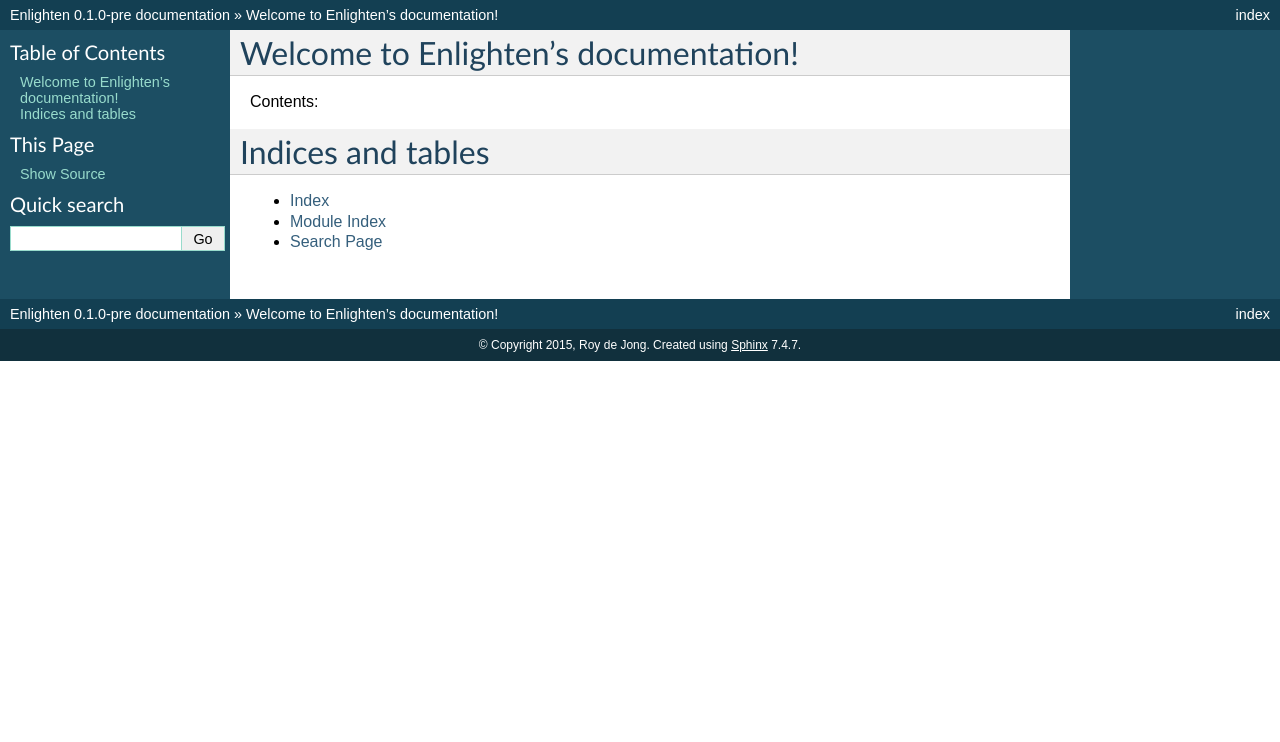
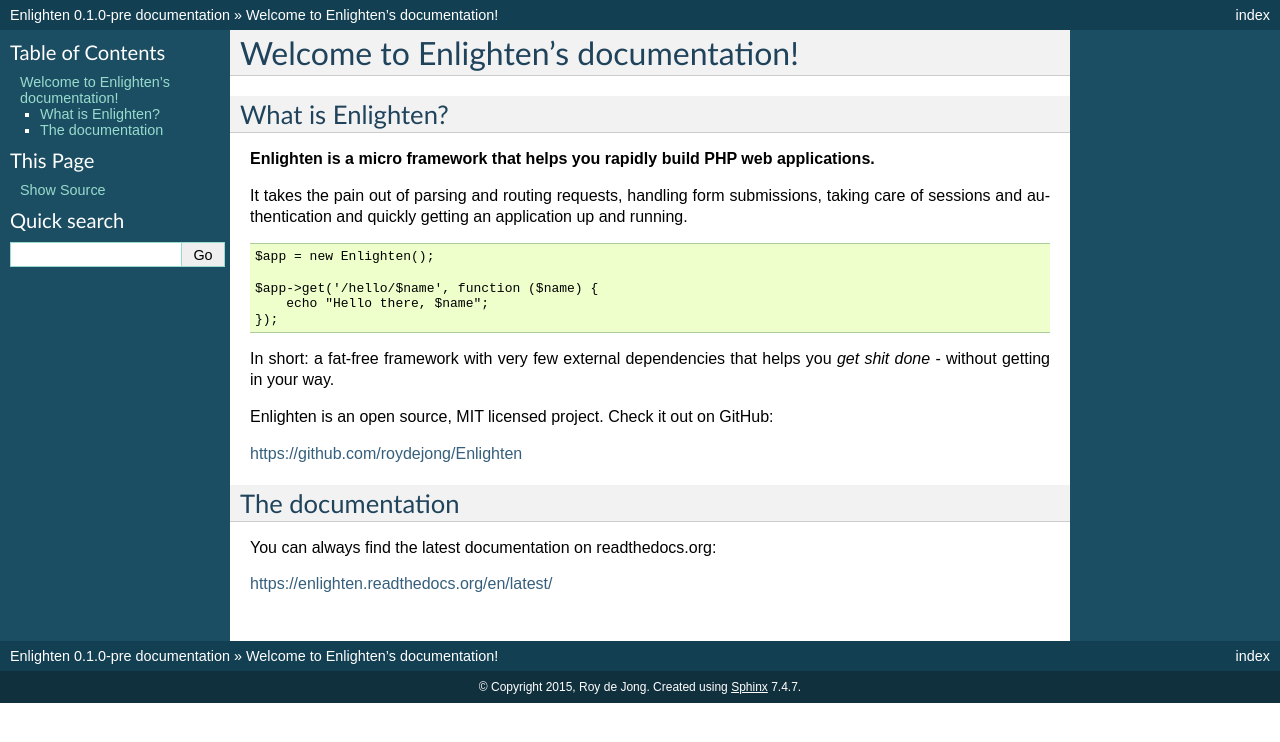
Before and after one commit to roydejong/Enlighten, a Sphinx documentation site: the page built from docs/index.rst, in a window 1280 px wide. Shown: the top 742 px of the page. Built offline with Sphinx 7.4.7, drawn with Linux system fonts in a browser that asks for light colours.

Commit message:
Docs: Index

```diff
--- a/docs/index.rst
+++ b/docs/index.rst
@@ -1,21 +1,29 @@
-.. Enlighten documentation master file, created by
-   sphinx-quickstart on Mon Jul  6 23:32:06 2015.
-   You can adapt this file completely to your liking, but it should at least
-   contain the root `toctree` directive.
-
 Welcome to Enlighten's documentation!
 =====================================
 
-Contents:
+What is Enlighten?
+^^^^^^^^^^^^^^^^^^
+**Enlighten is a micro framework that helps you rapidly build PHP web applications.**
 
-.. toctree::
-   :maxdepth: 2
+It takes the pain out of parsing and routing requests, handling form submissions, taking care of sessions and authentication and quickly getting an application up and running.
+
+.. code-block:: php
+
+    $app = new Enlighten();
+
+    $app->get('/hello/$name', function ($name) {
+        echo "Hello there, $name";
+    });
+
+In short: a fat-free framework with very few external dependencies that helps you *get shit done* - without getting in your way.
+
+Enlighten is an open source, MIT licensed project. Check it out on GitHub:
+
+https://github.com/roydejong/Enlighten
 
 
+The documentation
+^^^^^^^^^^^^^^^^^
+You can always find the latest documentation on readthedocs.org:
 
-Indices and tables
-==================
-
-* :ref:`genindex`
-* :ref:`modindex`
-* :ref:`search`
+https://enlighten.readthedocs.org/en/latest/
```
Also changed, not shown: 1 other file.
